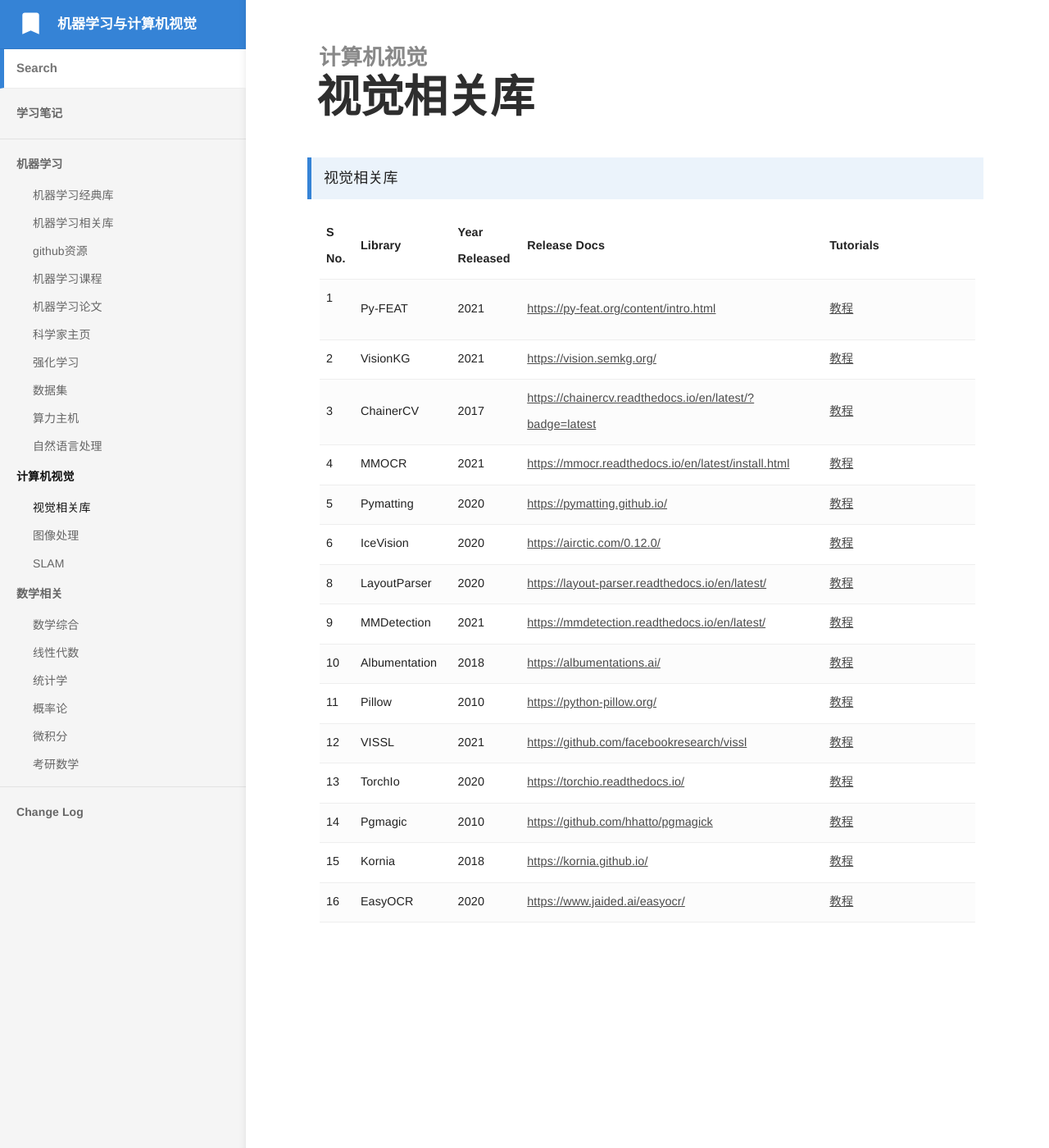
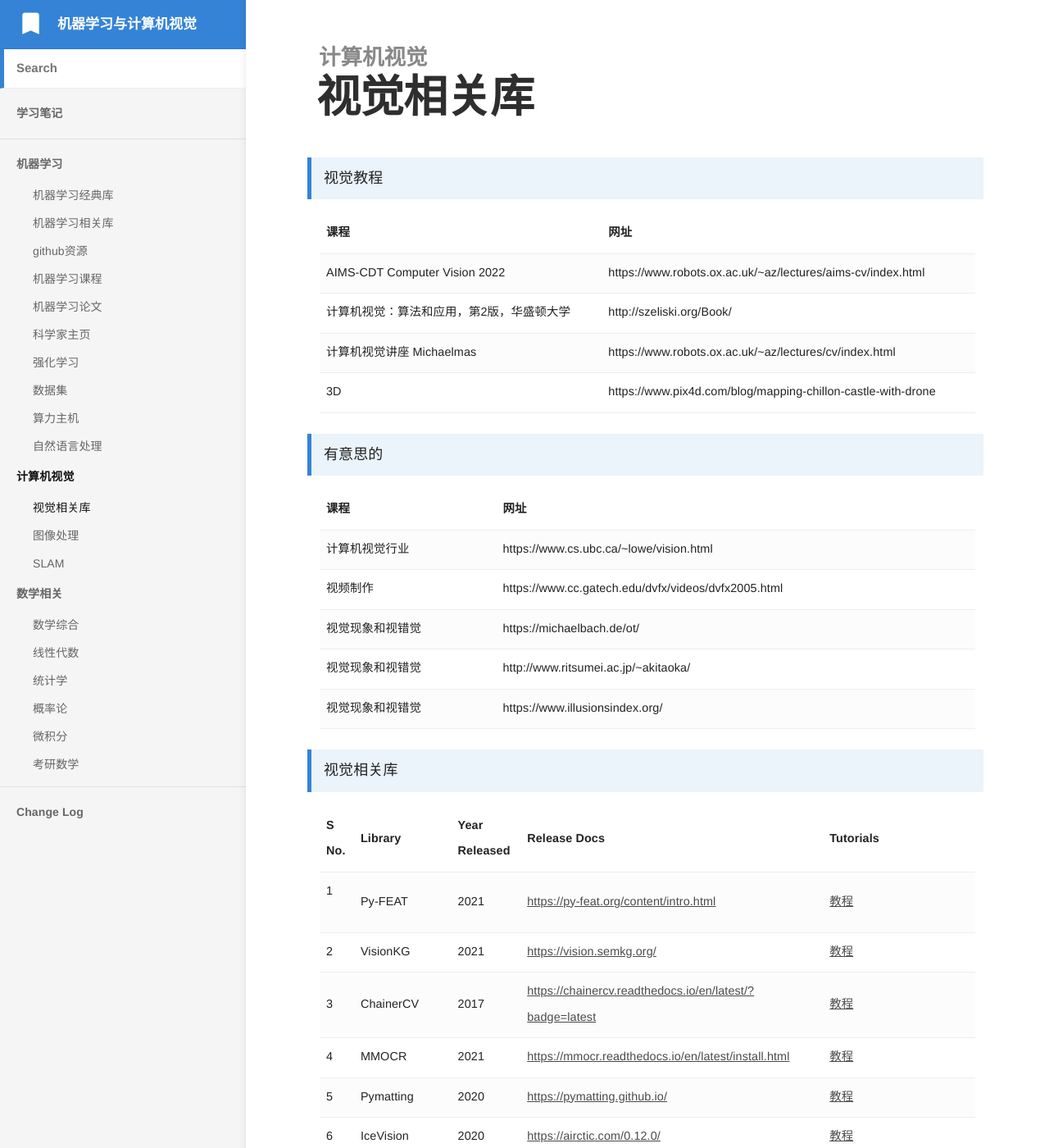
Before and after one commit to bashendixie/Machine_Learning_Notes, a Jekyll site: the page built from _docs/2、计算机视觉/视觉相关库.md, in a window 1280 px wide and 1400 px high. Shown: the whole window at 82% size. Built offline with Jekyll 4.4.1, drawn with Linux system fonts in a browser that asks for light colours; some web fonts are replaced.

Commit message:
no message

```diff
--- a/_docs/2、计算机视觉/视觉相关库.md
+++ b/_docs/2、计算机视觉/视觉相关库.md
@@ -3,6 +3,119 @@
 category: 计算机视觉
 order: 1
 ---
+
+> 视觉教程
+<table width="1033" style="font-size: 0.8em;">
+	<tbody>
+		<tr>
+			<td>
+				<strong>
+					课程
+				</strong>
+			</td>
+			<td>
+				<strong>
+					网址
+				</strong>
+			</td>
+		</tr>
+
+		<tr>
+			<td>
+				AIMS-CDT Computer Vision 2022
+			</td>
+			<td>
+				https://www.robots.ox.ac.uk/~az/lectures/aims-cv/index.html
+			</td>
+		</tr>
+		<tr>
+			<td>
+				计算机视觉：算法和应用，第2版，华盛顿大学
+			</td>
+			<td>
+				http://szeliski.org/Book/
+			</td>
+		</tr>
+		<tr>
+			<td>
+				计算机视觉讲座 Michaelmas
+			</td>
+			<td>
+				https://www.robots.ox.ac.uk/~az/lectures/cv/index.html
+			</td>
+		</tr>
+		<tr>
+			<td>
+				3D
+			</td>
+			<td>
+				https://www.pix4d.com/blog/mapping-chillon-castle-with-drone
+			</td>
+		</tr>
+
+	</tbody>
+</table>
+
+> 有意思的
+<table width="1033" style="font-size: 0.8em;">
+	<tbody>
+		<tr>
+			<td>
+				<strong>
+					课程
+				</strong>
+			</td>
+			<td>
+				<strong>
+					网址
+				</strong>
+			</td>
+		</tr>
+
+		<tr>
+			<td>
+				计算机视觉行业
+			</td>
+			<td>
+				https://www.cs.ubc.ca/~lowe/vision.html
+			</td>
+		</tr>
+		<tr>
+			<td>
+				视频制作
+			</td>
+			<td>
+				https://www.cc.gatech.edu/dvfx/videos/dvfx2005.html
+			</td>
+		</tr>
+
+		<tr>
+			<td>
+				视觉现象和视错觉
+			</td>
+			<td>
+				https://michaelbach.de/ot/
+			</td>
+		</tr>
+		<tr>
+			<td>
+				视觉现象和视错觉
+			</td>
+			<td>
+				http://www.ritsumei.ac.jp/~akitaoka/
+			</td>
+		</tr>
+		<tr>
+			<td>
+				视觉现象和视错觉
+			</td>
+			<td>
+				https://www.illusionsindex.org/
+			</td>
+		</tr>
+
+	</tbody>
+</table>
 
 > 视觉相关库
 <table width="1033" style="font-size: 0.8em;">
```
Also changed, not shown: _docs/1、机器学习/机器学习课程.md (+0 -9 lines), index.md (+1 -1 lines).
